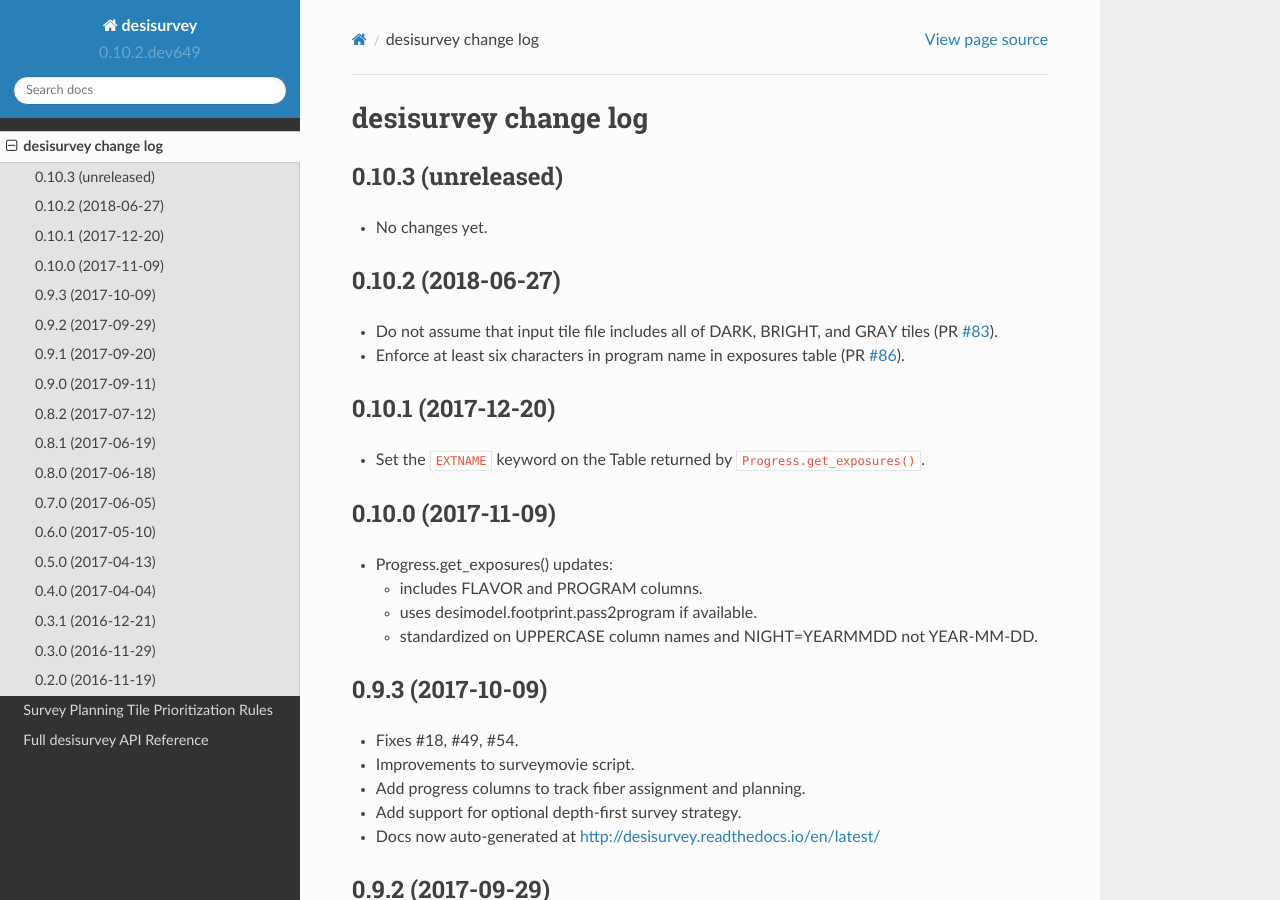
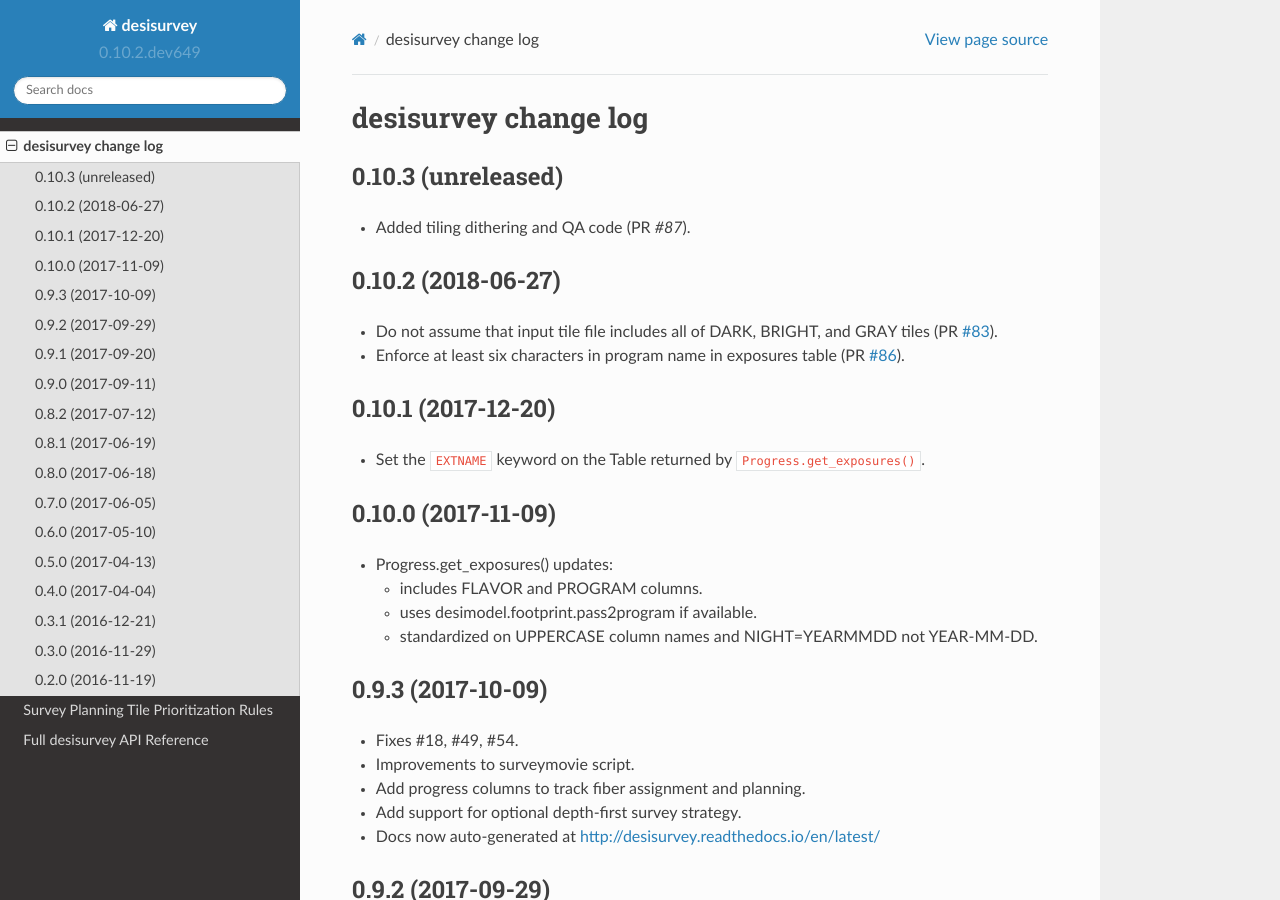
Before and after one commit to desihub/desisurvey, a Sphinx documentation site: the page built from doc/changes.rst, in a window 1280 px wide and 900 px high. Built offline with Sphinx 7.4.7 and the Read the Docs theme 2.0.0, drawn with Linux system fonts in a browser that asks for light colours.

Commit message:
update changes.rst for dithering PR #87

```diff
--- a/doc/changes.rst
+++ b/doc/changes.rst
@@ -5,7 +5,9 @@ desisurvey change log
 0.10.3 (unreleased)
 -------------------
 
-* No changes yet.
+* Added tiling dithering and QA code (PR `#87`).
+
+.. _`#87`: https://github.com/desihub/desisurvey/pull/87
 
 0.10.2 (2018-06-27)
 -------------------
```
